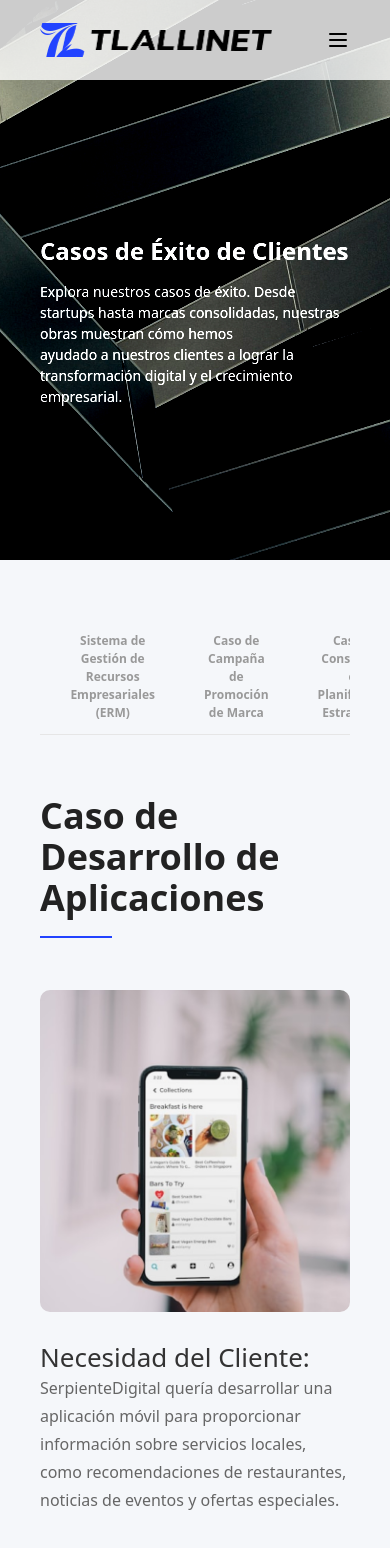
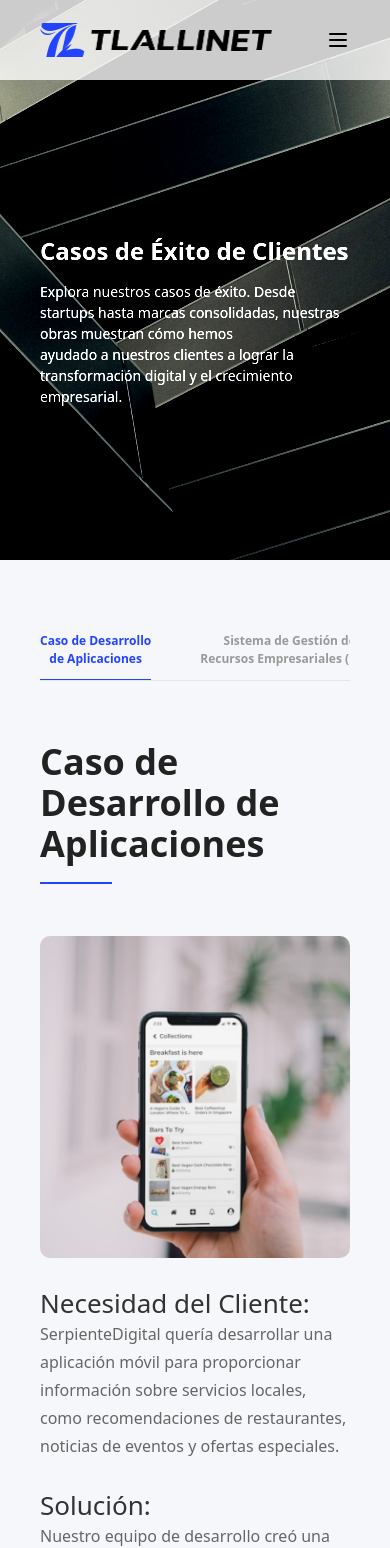
Before and after one commit to teemopay/teem-tallinet, a Next.js app: page /Case in a window 390 px wide. Shown: the top 1548 px of the page. Built offline with nearby package versions, Linux system fonts and the light colour scheme.

Commit message:
feat:1121

```diff
--- a/components/custom/Footer.tsx
+++ b/components/custom/Footer.tsx
@@ -50,7 +50,7 @@ export default function FooterPage() {
               Teléfono de la compañía: (52) 8132326383
             </a>
             <div className="block text-[14px] text-[#fff] mb-[13px]">
-              Correo electrónico de la compañía: maya7177007@gmail.com
+              Correo electrónico de la compañía: globalBD@Tlallinet.mx
             </div>
             <div className="block text-[14px] text-[#fff] mb-[13px]">
               Horario de trabajo: 9:30am - 18:30pm
--- a/components/ui/tabs-ver.tsx
+++ b/components/ui/tabs-ver.tsx
@@ -41,7 +41,7 @@ export const TabsVer = ({
     <>
       <div
         className={cn(
-          "flex flex-col items-start justify-start [perspective:1000px] relative  no-visible-scrollbar pt-[48px]",
+          "flex flex-col items-start justify-start relative  no-visible-scrollbar pt-[48px]",
           containerClassName
         )}
       >
@@ -54,19 +54,23 @@ export const TabsVer = ({
             onMouseEnter={() => setHovering(true)}
             onMouseLeave={() => setHovering(false)}
             className={cn("relative  py-[12px] mr-[49px]", tabClassName)}
-            style={{
-              transformStyle: "preserve-3d",
-            }}
           >
             {active.value === tab.value && (
-              <div
+              <motion.div
+                key={tab.value}
+                initial={{ opacity: 0, scaleX: 0, transformOrigin: "left" }}
+                animate={{ opacity: 1, scaleX: 1 }}
+                transition={{
+                  type: "spring",
+                  bounce: 0.3,
+                  duration: 3,
+                }}
                 className={cn(
-                  "absolute h-[2px] bg-[#2243FF] bottom-[-1px] w-full z-[12]  rounded-none ",
+                  "absolute h-[2px] bg-[#2243FF] bottom-[-1px] w-full z-[12] rounded-none",
                   activeTabClassName
                 )}
               />
             )}
-
             <span
               className={`relative block  font-bold text-[16px] cursor-pointer text-left  ${
                 active.value === tab.value ? "text-[#2243FF]" : "text-[#999999]"
@@ -105,7 +109,7 @@ export const FadeInDiv = ({
   };
 
   return (
-    <div className="relative w-full h-full flex-1 pt-[48px]">
+    <div className="relative w-full h-full flex-1 pt-[58px]">
       {tabs.map((tab, idx) => {
         if (tab.value !== active.value) return null;
         return (
@@ -116,7 +120,11 @@ export const FadeInDiv = ({
               zIndex: -idx,
             }}
             animate={{
-              y: isActive(tab) ? [0, 40, 0] : 0,
+              x: isActive(tab) ? [30, 0, 0] : 0,
+            }}
+            transition={{
+              duration: 1.5,
+              ease: "easeIn",
             }}
             className={cn("w-full h-full", className)}
           >
--- a/components/ui/tabs.tsx
+++ b/components/ui/tabs.tsx
@@ -41,7 +41,7 @@ export const Tabs = ({
     <>
       <div
         className={cn(
-          "flex flex-row items-center justify-center [perspective:1000px] relative overflow-auto sm:overflow-visible no-visible-scrollbar max-w-full w-full border-b-[1px] border-[#E6E6E6]",
+          "flex flex-row items-center gap-[49px] justify-start lg:justify-center  relative overflow-auto no-visible-scrollbar max-w-full w-full border-b-[1px] border-[#E6E6E6]",
           containerClassName
         )}
       >
@@ -54,24 +54,22 @@ export const Tabs = ({
             onMouseEnter={() => setHovering(true)}
             onMouseLeave={() => setHovering(false)}
             className={cn(
-              "relative  py-[12px] mr-[49px] rounded-full ",
+              "relative  py-[12px]  rounded-full shrink-0",
               tabClassName
             )}
-            style={{
-              transformStyle: "preserve-3d",
-            }}
           >
             {active.value === tab.value && (
               <motion.div
-                layoutId="clickedbutton"
-                animate={{ bottom: 0 }}
+                key={tab.value}
+                initial={{ opacity: 0, scaleX: 0, transformOrigin: "left" }}
+                animate={{ opacity: 1, scaleX: 1 }}
                 transition={{
                   type: "spring",
                   bounce: 0.3,
-                  duration: 0.6,
+                  duration: 3,
                 }}
                 className={cn(
-                  "absolute h-[2px] bg-[#2243FF] bottom-[-1px] w-full z-[12]  rounded-none ",
+                  "absolute h-[2px] bg-[#2243FF] bottom-[-1px] w-full z-[12] rounded-none",
                   activeTabClassName
                 )}
               />
@@ -92,7 +90,7 @@ export const Tabs = ({
         active={active}
         key={active.value}
         hovering={hovering}
-        className={cn("mt-[60px]", contentClassName)}
+        className={cn(contentClassName)}
       />
     </>
   );
@@ -115,7 +113,7 @@ export const FadeInDiv = ({
   };
 
   return (
-    <div className="relative w-full h-full">
+    <div className="relative w-full h-full pt-[60px]">
       {tabs.map((tab, idx) => {
         if (tab.value !== active.value) return null;
         return (
@@ -126,7 +124,11 @@ export const FadeInDiv = ({
               zIndex: -idx,
             }}
             animate={{
-              y: isActive(tab) ? [0, 40, 0] : 0,
+              y: isActive(tab) ? [20, 0, 0] : 0,
+            }}
+            transition={{
+              duration: 1.5,
+              ease: "easeIn",
             }}
             className={cn("w-full h-full", className)}
           >
```
